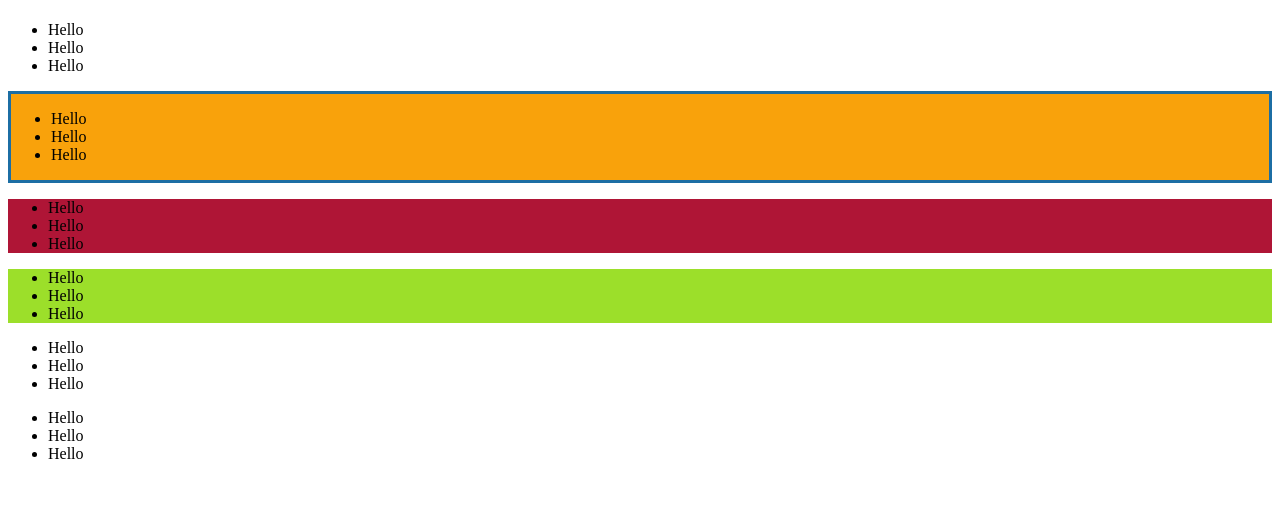
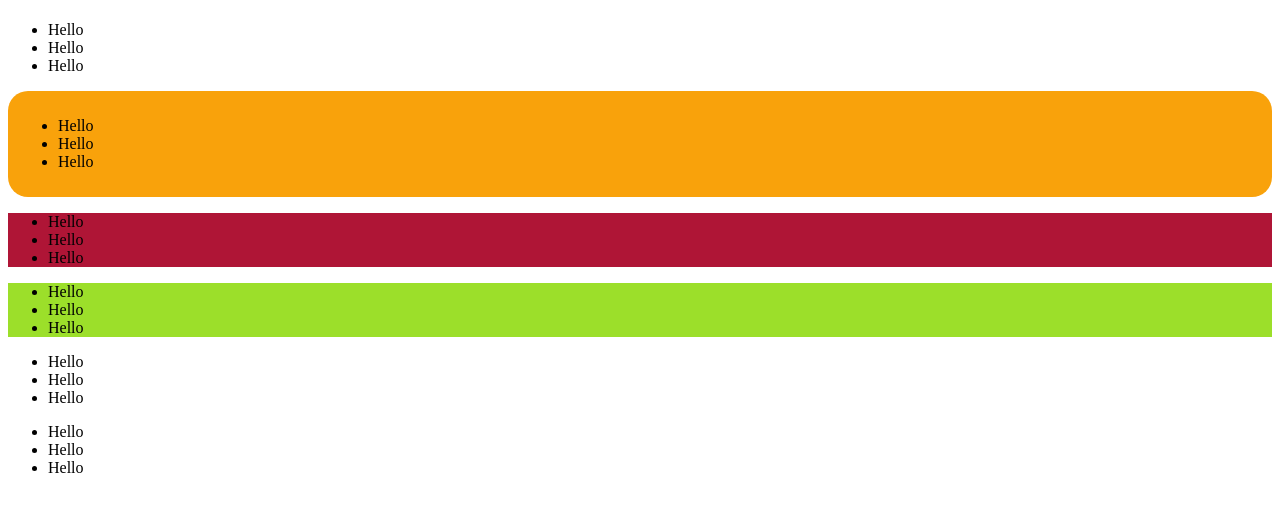
Before and after one commit to gkar681/sigup.github.io, a plain HTML site: page index.html in a window 1280 px wide. Drawn offline with Linux system fonts and the light colour scheme.

Commit message:
testing colours and padding

```diff
--- a/index.html
+++ b/index.html
@@ -21,8 +21,8 @@
   </p>
 <div style=
 "background-color:rgb(249, 162, 11);
-border-radius: 40;
-border: 3px solid #1C6EA4;"
+border-radius: 20px;
+padding:10px;"
  >
   <p >
     <ul>
```
